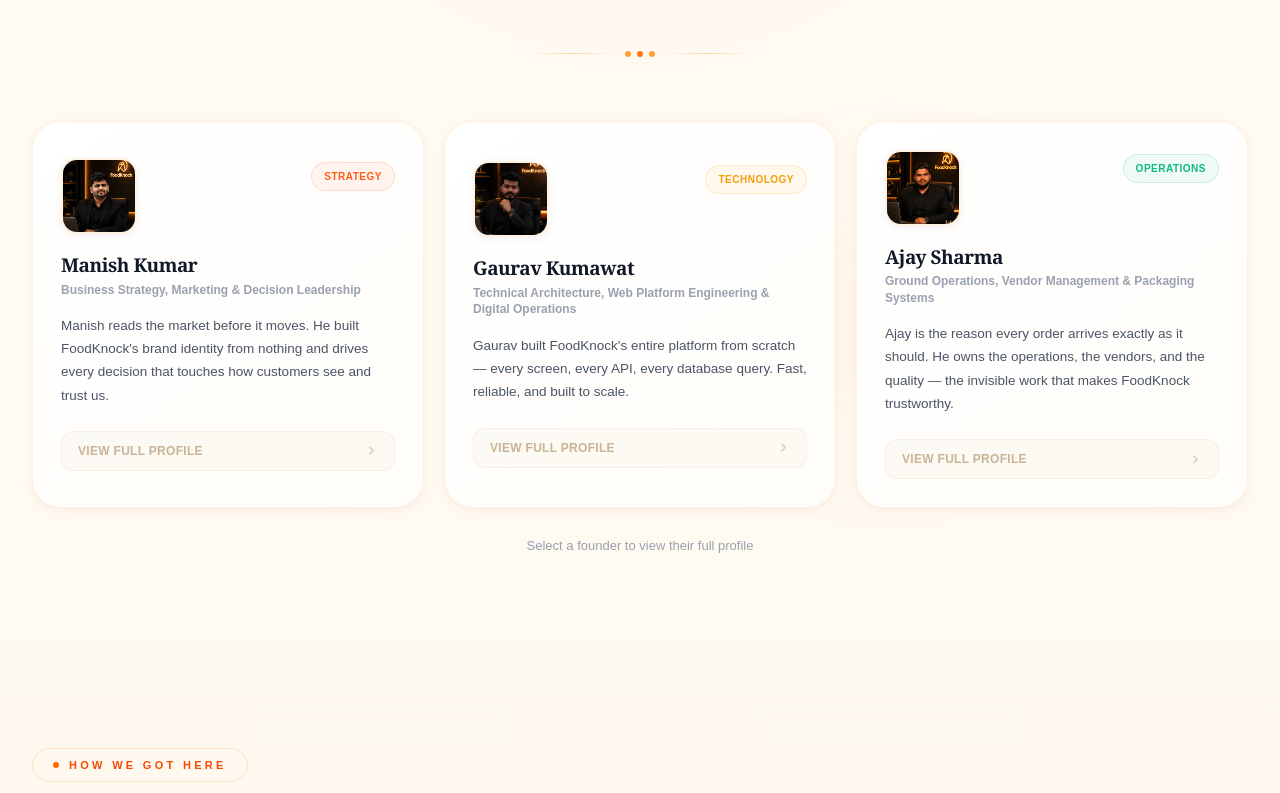
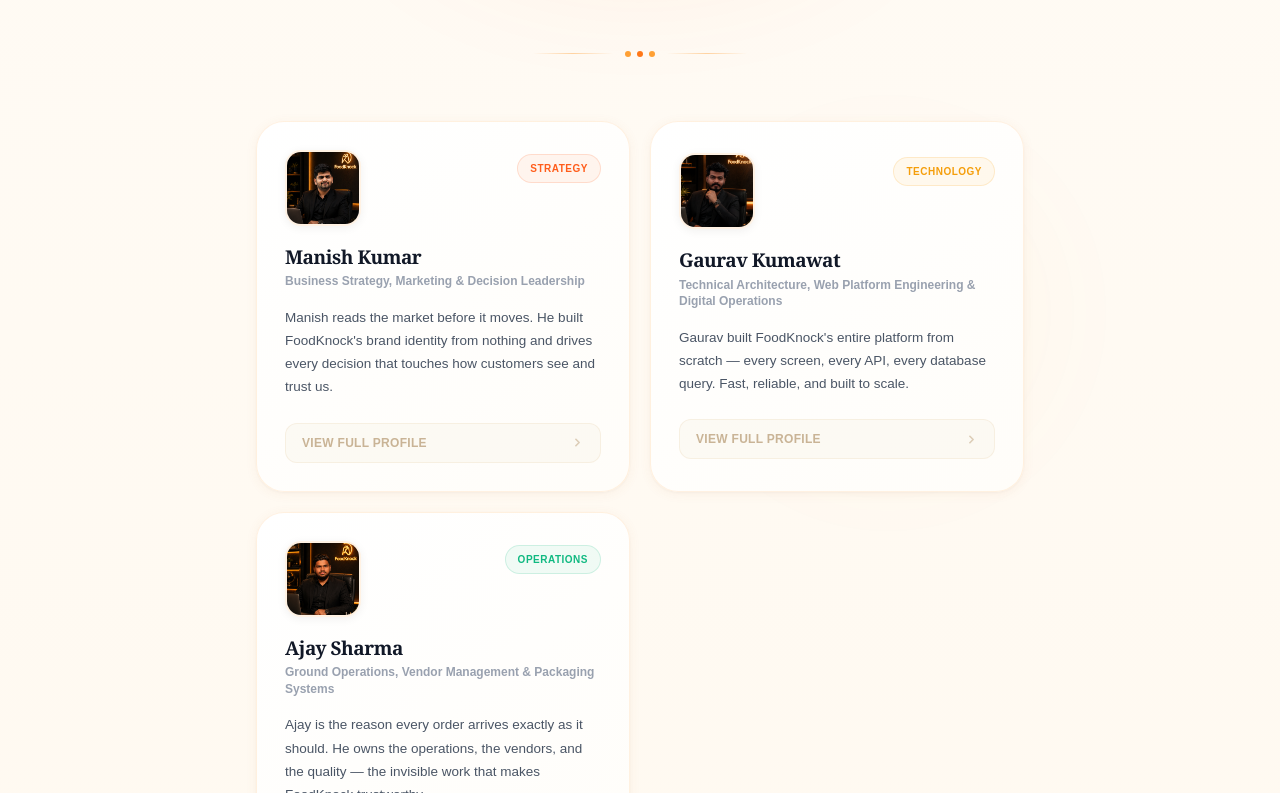
Before and after one commit to foodknock20-wq/foodknock, a Next.js app: page /founders in a window 1280 px wide. Shown: the part 487-1280 px from the top of the page. Built offline with nearby package versions, Linux system fonts and the light colour scheme; no server answers.

Commit message:
Update page.tsx

```diff
--- a/src/app/founders/page.tsx
+++ b/src/app/founders/page.tsx
@@ -62,10 +62,10 @@
                 <FoundersHero />
             </div>
 
-            {/* Founder cards grid */}
+            {/* Founder cards grid — 2-column centered layout for two founders */}
             <section className="relative z-10 px-4 pb-20 md:px-8">
                 <div className="mx-auto max-w-7xl">
-                    <div className="grid gap-5 sm:grid-cols-3">
+                    <div className="grid gap-5 sm:grid-cols-2 max-w-3xl mx-auto">
                         {founders.map((founder) => (
                             <FounderCard
                                 key={founder.id}
```
